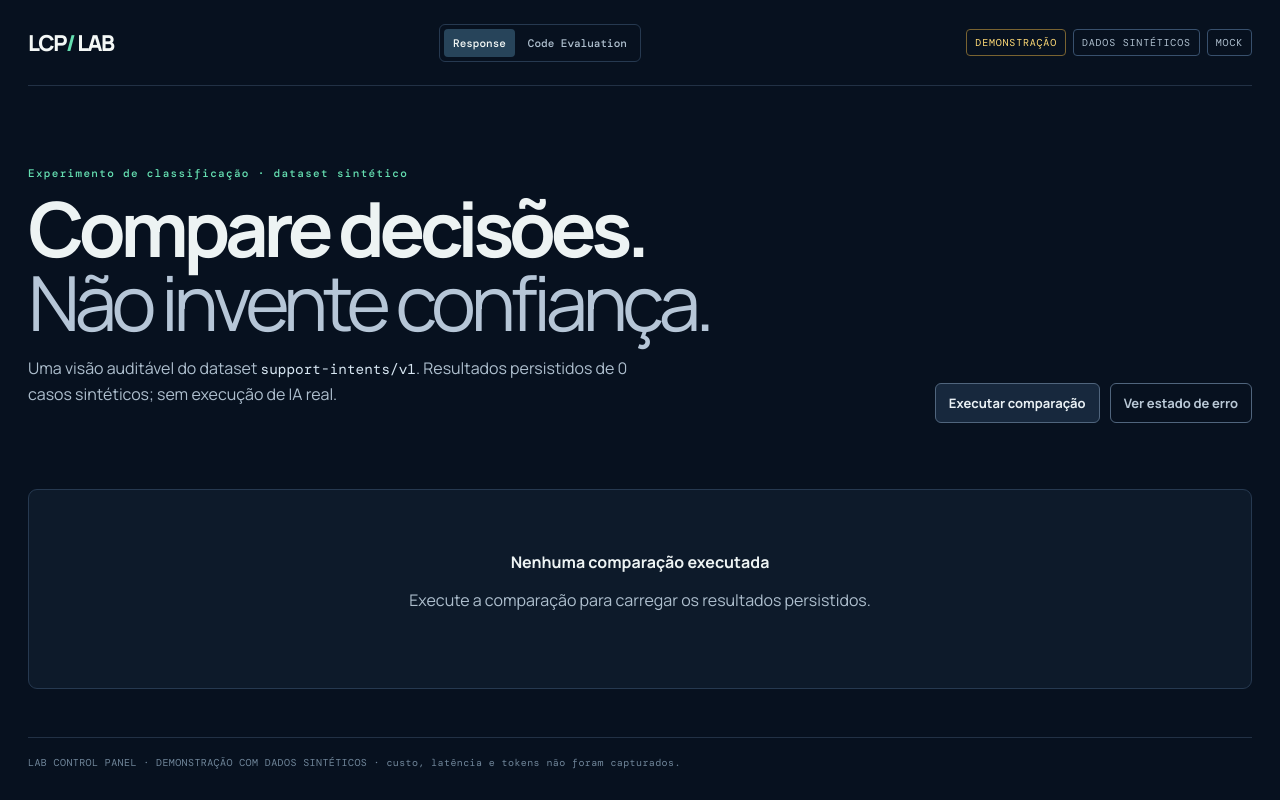
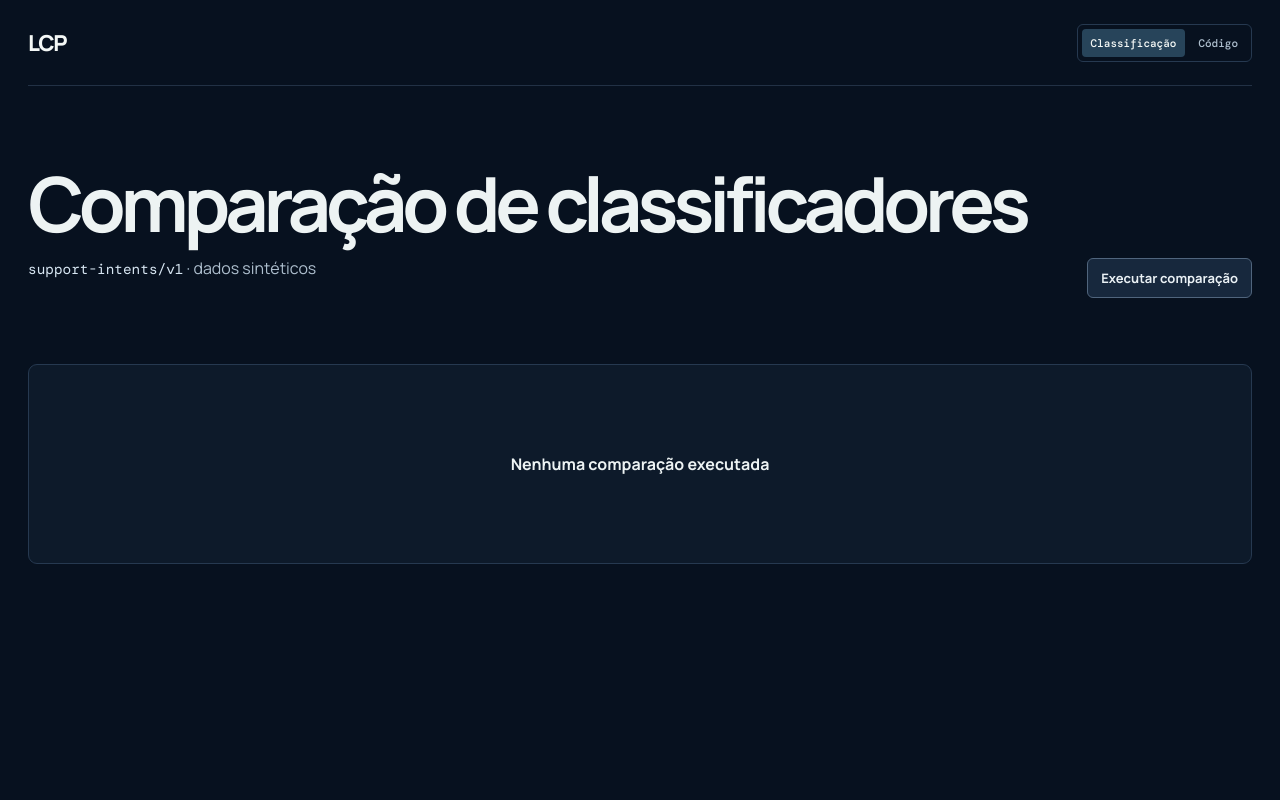
Before and after one commit to CarlosVLemos/Lab-Control-Panel, a Vue app in the folder frontend/: page / in a window 1280 px wide. Built offline with nearby package versions, Linux system fonts and the light colour scheme.

Commit message:
chore(ui): simplify response copy

```diff
--- a/frontend/src/App.vue
+++ b/frontend/src/App.vue
@@ -25,11 +25,7 @@ const delta = computed(() => report.value ? accuracy(report.value.summary.candid
 const source: ReportSource = import.meta.env.VITE_DEMO_OFFLINE === 'true'
   ? fixtureSource
   : new HttpReportSource('/api/demo/experiments')
-const sourceLabel = import.meta.env.VITE_DEMO_OFFLINE === 'true' ? 'FIXTURE OFFLINE' : 'API PERSISTIDA'
-
-function demonstrateError() {
-  void executeFrom({ execute: async () => { throw new Error('Falha simulada da fonte de dados. Nenhum dado de fallback foi exibido.') } })
-}
+const sourceLabel = import.meta.env.VITE_DEMO_OFFLINE === 'true' ? 'Fixture offline' : 'API'
 
 async function executeFrom(selectedSource: ReportSource) {
   state.value = 'loading'
@@ -52,61 +48,56 @@ function execute() { return executeFrom(source) }
 <template>
   <main class="shell">
     <header class="topbar">
-      <a class="brand" href="#main-content" aria-label="Ir para a comparação">LCP<span>/</span> LAB</a>
-      <nav class="view-switcher" aria-label="Selecionar demonstração"><button type="button" :class="{ active: activeView === 'response' }" @click="activeView = 'response'">Response</button><button type="button" :class="{ active: activeView === 'code' }" @click="activeView = 'code'">Code Evaluation</button></nav>
-      <div class="badges" aria-label="Contexto da demonstração">
-        <template v-if="activeView === 'response'"><span class="badge warning">DEMONSTRAÇÃO</span><span class="badge">DADOS SINTÉTICOS</span><span class="badge">MOCK</span></template><template v-else><span class="badge warning">EVIDÊNCIA VERSIONADA</span><span class="badge">SEM EXECUÇÃO</span></template>
-      </div>
+      <a class="brand" href="#main-content" aria-label="Ir para o conteúdo">LCP</a>
+      <nav class="view-switcher" aria-label="Selecionar avaliação"><button type="button" :class="{ active: activeView === 'response' }" @click="activeView = 'response'">Classificação</button><button type="button" :class="{ active: activeView === 'code' }" @click="activeView = 'code'">Código</button></nav>
     </header>
 
     <template v-if="activeView === 'response'">
     <section id="main-content" class="hero" aria-labelledby="page-title">
       <div>
-        <p class="eyebrow">Experimento de classificação · dataset sintético</p>
-        <h1 id="page-title">Compare decisões.<br><em>Não invente confiança.</em></h1>
-        <p class="lede">Uma visão auditável do dataset <code>support-intents/v1</code>. Resultados persistidos de {{ report?.cases.length ?? 0 }} casos sintéticos; sem execução de IA real.</p>
+        <h1 id="page-title">Comparação de classificadores</h1>
+        <p class="lede"><code>support-intents/v1</code> · dados sintéticos</p>
       </div>
       <div class="hero-actions">
         <button class="button secondary" type="button" @click="execute">Executar comparação</button>
-        <button class="button ghost" type="button" @click="demonstrateError">Ver estado de erro</button>
       </div>
     </section>
 
     <section v-if="state === 'loading'" class="state-card" role="status" aria-live="polite">
-      <span class="spinner" aria-hidden="true"></span><div><strong>Carregando relatório</strong><p>A fonte de dados está sendo consultada.</p></div>
+      <span class="spinner" aria-hidden="true"></span><div><strong>Carregando relatório</strong></div>
     </section>
 
     <section v-else-if="state === 'error'" class="state-card error" role="alert">
-      <div><strong>Relatório indisponível</strong><p>{{ errorMessage }}</p><p>Nenhum resultado sintético é usado como fallback para ocultar a falha.</p></div>
+      <div><strong>Relatório indisponível</strong><p>{{ errorMessage }}</p></div>
       <button class="button secondary" type="button" @click="execute">Tentar novamente</button>
     </section>
 
     <section v-else-if="state === 'empty'" class="state-card" role="status">
-      <div><strong>Nenhuma comparação executada</strong><p>Execute a comparação para carregar os resultados persistidos.</p></div>
+      <div><strong>Nenhuma comparação executada</strong></div>
     </section>
 
     <template v-else-if="report">
       <section class="metadata" aria-label="Metadados do relatório">
-        <span>EXPERIMENTO · {{ report.experimentId }}</span><span>DATASET · {{ report.dataset.id }}/{{ report.dataset.version }}</span><span>FONTE · {{ sourceLabel }}</span>
+        <span>Experimento: {{ report.experimentId }}</span><span>Dataset: {{ report.dataset.id }}/{{ report.dataset.version }}</span><span>Fonte: {{ sourceLabel }}</span>
       </section>
 
       <section class="score-grid" aria-label="Comparação de acurácia">
         <article class="score-card baseline">
           <p>{{ report.baseline.label }}</p><strong>{{ accuracy(report.summary.baseline.passed, report.summary.baseline.total) }}<small>%</small></strong>
-          <span>{{ report.summary.baseline.passed }} de {{ report.summary.baseline.total }} casos aprovados</span>
+          <span>{{ report.summary.baseline.passed }}/{{ report.summary.baseline.total }} aprovados</span>
         </article>
         <article class="score-card candidate">
           <p>{{ report.candidate.label }}</p><strong>{{ accuracy(report.summary.candidate.passed, report.summary.candidate.total) }}<small>%</small></strong>
-          <span>{{ report.summary.candidate.passed }} de {{ report.summary.candidate.total }} casos aprovados</span>
+          <span>{{ report.summary.candidate.passed }}/{{ report.summary.candidate.total }} aprovados</span>
         </article>
         <article class="delta-card">
-          <p>Diferença observada</p><strong>+{{ delta }} <small>p.p.</small></strong><span>Derivada da fixture; não é métrica de produção.</span>
+          <p>Variação</p><strong>{{ delta > 0 ? '+' : '' }}{{ delta }} <small>p.p.</small></strong>
         </article>
       </section>
 
       <section class="workspace" aria-label="Casos e detalhes">
         <div class="case-panel">
-          <div class="section-heading"><div><p class="eyebrow">EVIDÊNCIAS</p><h2>Casos executados</h2></div><span>{{ filteredCases.length }} visíveis</span></div>
+          <div class="section-heading"><h2>Casos</h2><span>{{ filteredCases.length }} visíveis</span></div>
           <div class="filters" role="group" aria-label="Filtrar evidências">
             <button v-for="option in filters" :key="option.value" class="filter" :class="{ active: filter === option.value }" type="button" :aria-pressed="filter === option.value" @click="filter = option.value">
               {{ option.label }}
@@ -129,16 +120,14 @@ function execute() { return executeFrom(source) }
 
         <aside class="detail-panel" aria-live="polite">
           <template v-if="selected">
-            <p class="eyebrow">DETALHE DO CASO</p><h2>{{ selected.id }}</h2><p class="input">“{{ selected.input.text }}”</p>
+            <h2>{{ selected.id }}</h2><p class="input">“{{ selected.input.text }}”</p>
             <dl><div><dt>Esperado</dt><dd><code>{{ selected.expected.label }}</code></dd></div><div><dt>Baseline</dt><dd><code>{{ displayOutput(selected.baseline.output) }}</code> · {{ selected.baseline.passed ? 'passou' : 'falhou' }}</dd></div><div><dt>Candidato</dt><dd><code>{{ displayOutput(selected.candidate.output) }}</code> · {{ selected.candidate.passed ? 'passou' : 'falhou' }}</dd></div></dl>
-            <p class="detail-note">Evidência: <strong>{{ { improved: 'candidato corrigiu a decisão', regressed: 'candidato perdeu uma decisão', stable: 'sem mudança observada' }[evidenceState(selected)] }}</strong>.</p>
           </template>
-          <template v-else><p class="eyebrow">DETALHE DO CASO</p><h2>Selecione uma evidência</h2><p>Use Tab e Enter ou clique numa linha para inspecionar esperado, obtido e estado.</p></template>
+          <template v-else><h2>Selecione um caso</h2><p>Escolha uma linha na tabela.</p></template>
         </aside>
       </section>
     </template>
 
-    <footer>LAB CONTROL PANEL · DEMONSTRAÇÃO COM DADOS SINTÉTICOS · custo, latência e tokens não foram capturados.</footer>
     </template>
     <CodeEvaluationView v-else />
   </main>
```
